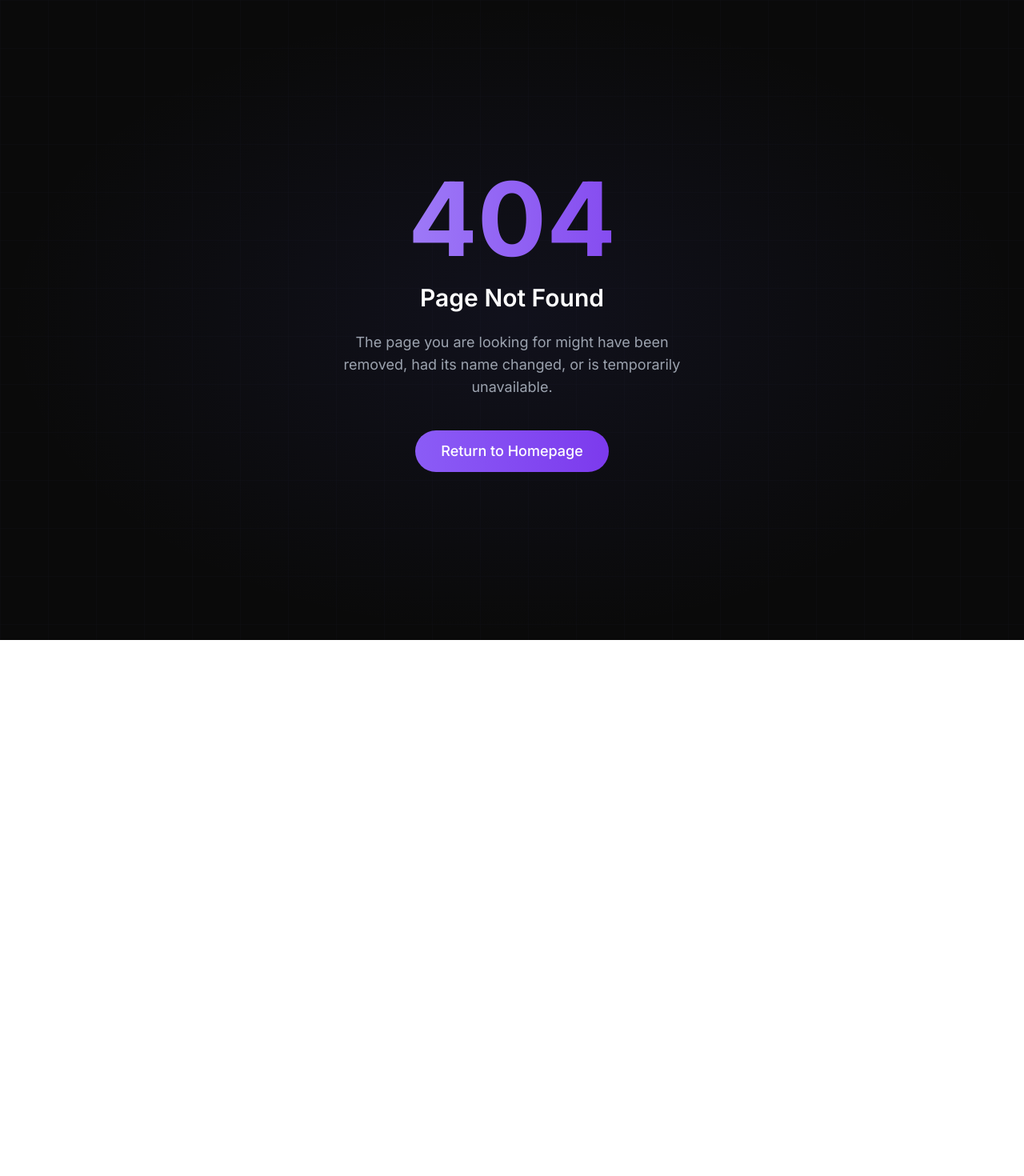
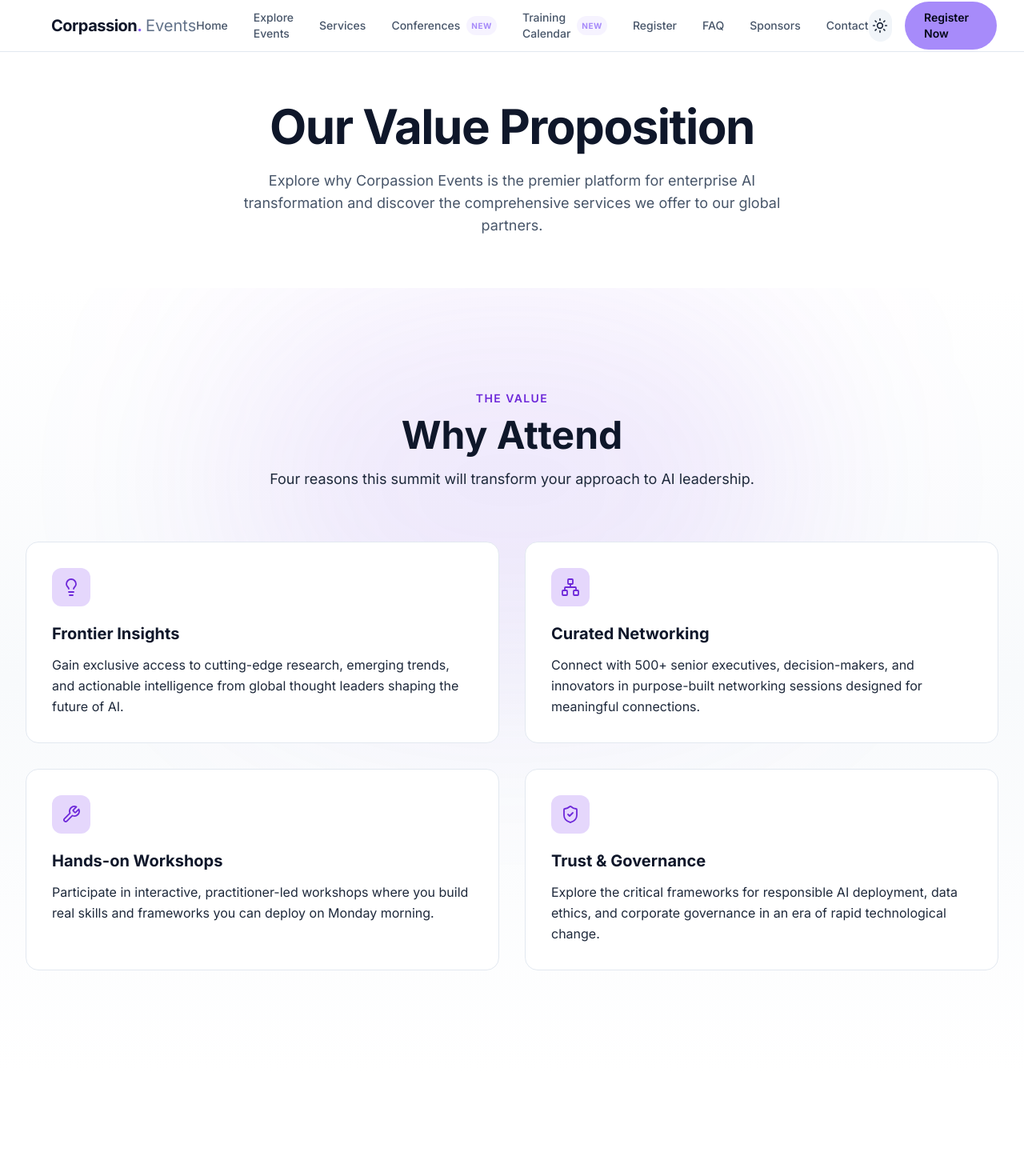
Before and after one commit to walione2002-maker/corpassion-events, a Next.js app: page /services in a window 1280 px wide. Before the commit this address had no page. Shown: the top 1470 px of the page at 80% size. Before the commit the page ends 800 px from the top, so only its background shows below. Built offline with nearby package versions, Linux system fonts and the light colour scheme.

Commit message:
Create Services page and globalize Header and Footer

```diff
--- a/app/events/[slug]/page.tsx
+++ b/app/events/[slug]/page.tsx
@@ -1,7 +1,5 @@
 import { notFound } from 'next/navigation';
 import { events } from '@/data/events';
-import Header from '@/components/Header';
-import Footer from '@/components/Footer';
 import EventHero from '@/components/events/EventHero';
 import AgendaTabs from '@/components/summit/AgendaTabs';
 import PricingCards from '@/components/pricing/PricingCards';
@@ -33,8 +31,6 @@ export default function EventPage({ params }: EventPageProps) {
   const isFlagship = event.flagship;
 
   return (
-    <>
-      <Header />
     <main>
       <EventHero event={event} />
 
@@ -57,7 +53,5 @@ export default function EventPage({ params }: EventPageProps) {
         </section>
       )}
     </main>
-      <Footer />
-    </>
   );
 }
--- a/app/layout.tsx
+++ b/app/layout.tsx
@@ -3,6 +3,8 @@ import { Inter, Space_Grotesk } from "next/font/google";
 import "./globals.css";
 import GlobalCheckoutModal from "@/components/checkout/GlobalCheckoutModal";
 import { ThemeProvider } from "@/components/ThemeProvider";
+import Header from "@/components/Header";
+import Footer from "@/components/Footer";
 
 const inter = Inter({
   subsets: ["latin"],
@@ -89,8 +91,10 @@ export default function RootLayout({
         className={`${inter.variable} ${spaceGrotesk.variable} font-sans bg-white dark:bg-black text-slate-900 dark:text-white antialiased overflow-x-hidden transition-colors`}
       >
         <ThemeProvider attribute="class" defaultTheme="light" enableSystem>
+          <Header />
           {children}
           <GlobalCheckoutModal />
+          <Footer />
         </ThemeProvider>
       </body>
     </html>
--- a/app/page.tsx
+++ b/app/page.tsx
@@ -1,4 +1,3 @@
-import Header from "@/components/Header";
 import Hero from "@/components/Hero";
 import StatsBar from "@/components/StatsBar";
 import Marquee from "@/components/Marquee";
@@ -9,12 +8,9 @@ import EventCatalog from "@/components/events/EventCatalog";
 import Gallery from "@/components/Gallery";
 import FAQ from "@/components/FAQ";
 import Newsletter from "@/components/Newsletter";
-import Footer from "@/components/Footer";
 
 export default function Home() {
   return (
-    <>
-      <Header />
     <main>
       <Hero />
       <StatsBar />
@@ -27,7 +23,5 @@ export default function Home() {
       <Newsletter />
       <Marquee />
     </main>
-      <Footer />
-    </>
   );
 }
--- /dev/null
+++ b/app/services/page.tsx
@@ -0,0 +1,28 @@
+import WhyAttend from '@/components/WhyAttend';
+import Services from '@/components/Services';
+
+export const metadata = {
+  title: 'Services & Value Proposition',
+  description: 'Explore why Corpassion Events is the premier platform for enterprise AI transformation and discover the comprehensive services we offer.',
+};
+
+export default function ServicesPage() {
+  return (
+    <main className="min-h-screen bg-white dark:bg-[#0a0a0a] pt-32 pb-24">
+      <div className="max-w-6xl mx-auto px-4 sm:px-6 lg:px-8 text-center mb-16">
+        <h1 className="text-4xl md:text-6xl font-display font-bold tracking-tight text-slate-900 dark:text-white mb-6">
+          Our Value Proposition
+        </h1>
+        <p className="text-lg text-slate-600 dark:text-gray-400 max-w-2xl mx-auto">
+          Explore why Corpassion Events is the premier platform for enterprise AI transformation and discover the comprehensive services we offer to our global partners.
+        </p>
+      </div>
+
+      <WhyAttend />
+
+      <div className="py-12" />
+
+      <Services />
+    </main>
+  );
+}
--- a/app/training-calendar/page.tsx
+++ b/app/training-calendar/page.tsx
@@ -5,8 +5,6 @@ import TrainingHero from '@/components/training/TrainingHero';
 import FilterBar, { FilterState } from '@/components/training/FilterBar';
 import EventList from '@/components/training/EventList';
 import { mockTrainingEvents } from '@/data/training';
-import Header from '@/components/Header';
-import Footer from '@/components/Footer';
 
 export default function TrainingCalendarPage() {
   const [filters, setFilters] = useState<FilterState>({
@@ -83,8 +81,6 @@ export default function TrainingCalendarPage() {
   }, [filters]);
 
   return (
-    <>
-      <Header />
     <main className="min-h-screen bg-[#0a0a0a] flex flex-col">
       <TrainingHero />
       <FilterBar
@@ -101,7 +97,5 @@ export default function TrainingCalendarPage() {
         />
       </div>
     </main>
-      <Footer />
-    </>
   );
 }
--- a/config/routes.ts
+++ b/config/routes.ts
@@ -1,6 +1,7 @@
 export const ROUTES = {
   HOME: '/',
   EVENTS: '/events',
+  SERVICES: '/services',
   TRAINING_CALENDAR: '/training-calendar',
   REGISTER: '/events#register',
   CONTACT: '/#contact',
--- a/data/events.ts
+++ b/data/events.ts
@@ -71,6 +71,7 @@ import { ROUTES } from '@/config/routes';
 export const navLinks = [
   { label: 'Home', href: ROUTES.HOME },
   { label: 'Explore Events', href: ROUTES.EVENTS },
+  { label: 'Services', href: ROUTES.SERVICES },
   { label: 'Conferences', href: '/#conferences', isNew: true },
   { label: 'Training Calendar', href: ROUTES.TRAINING_CALENDAR, isNew: true },
   { label: 'Register', href: ROUTES.REGISTER },
```
Lines whose indentation alone changed are shown as unchanged.
